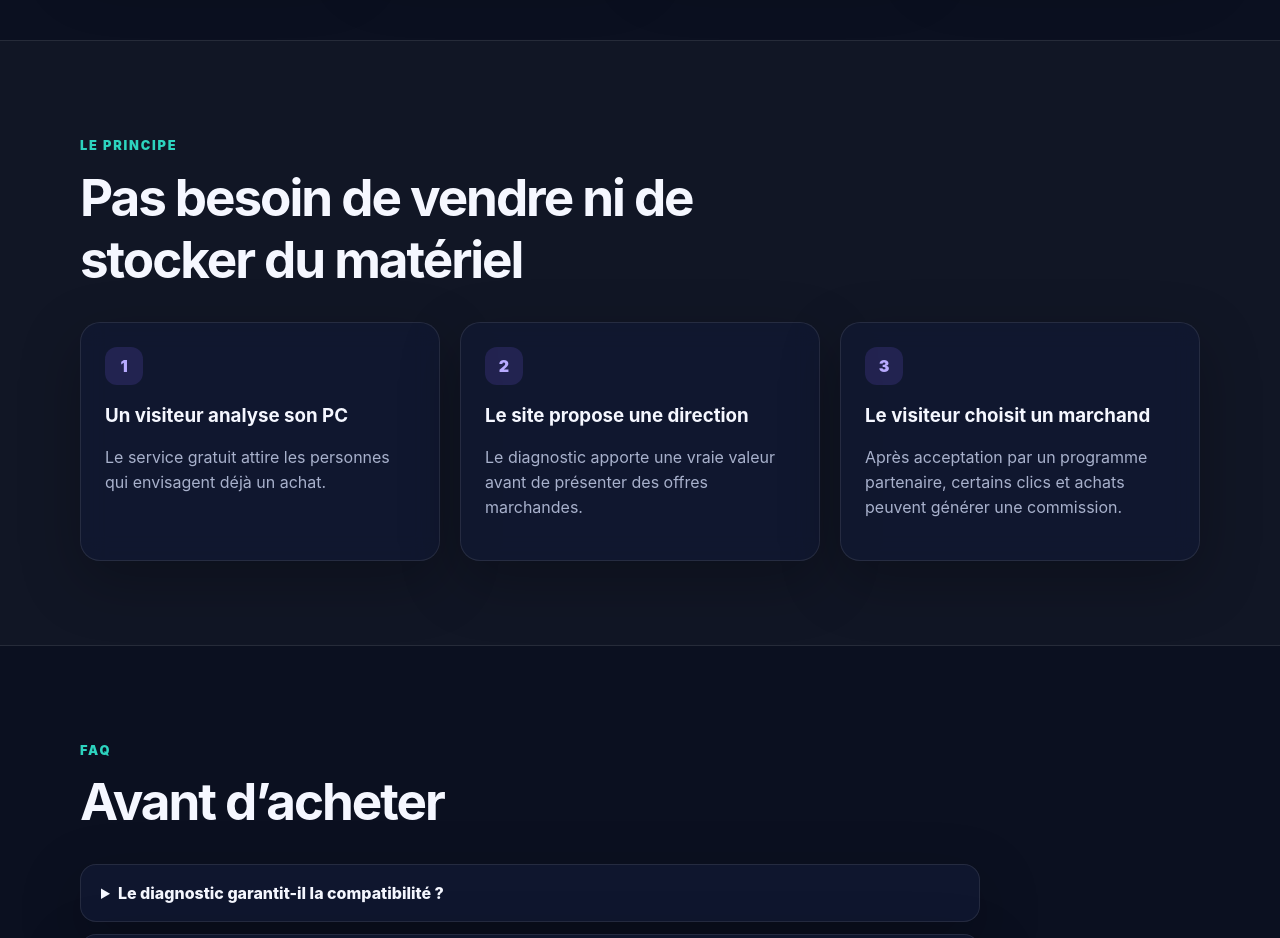
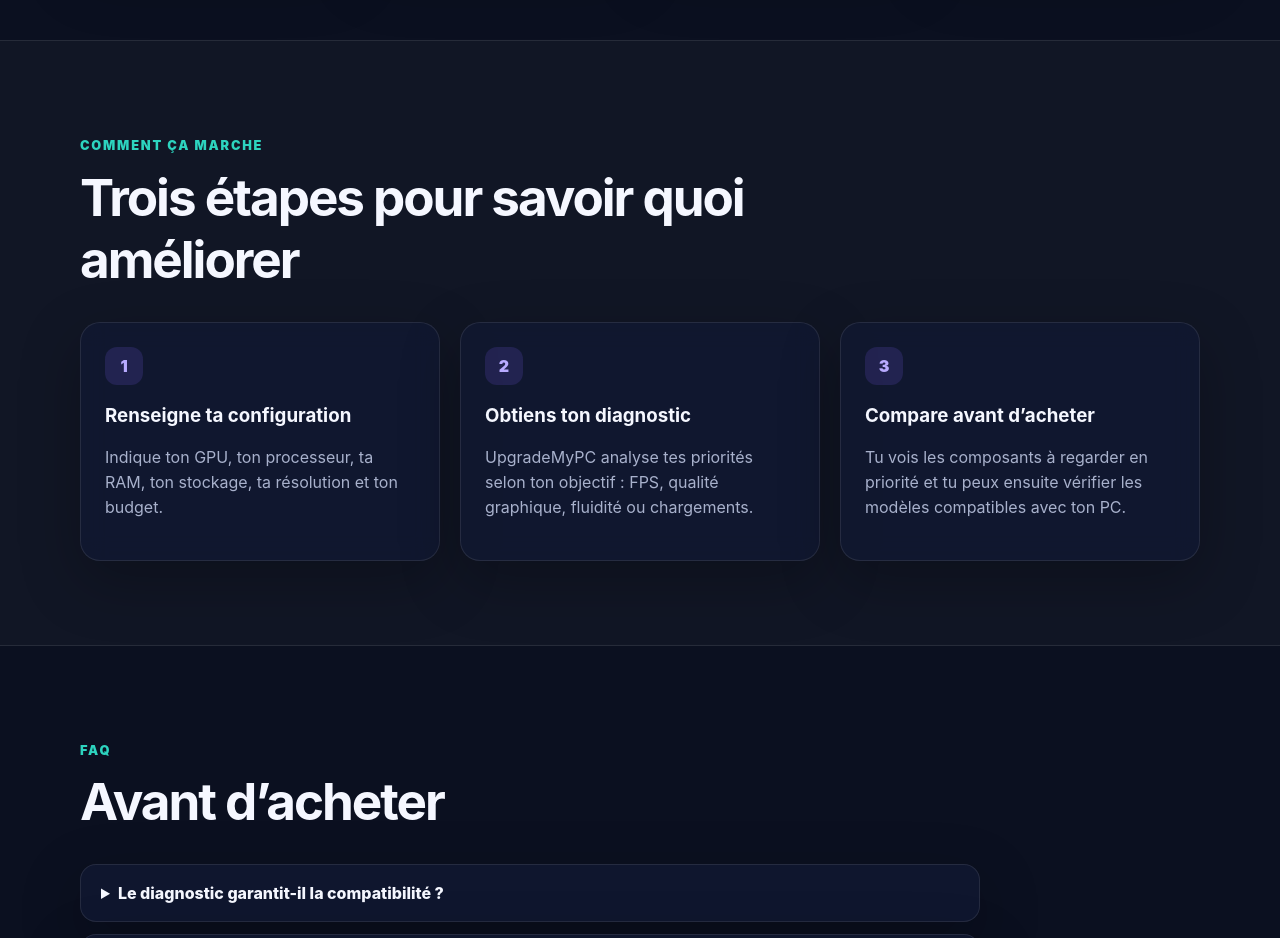
Before and after one commit to LanGoku851/upgrade-my-pc, a plain HTML site: page index.html in a window 1280 px wide. Shown: the part 2260-3198 px from the top of the page. Drawn offline with Linux system fonts and the light colour scheme.

Commit message:
Remplace la section business par un parcours utilisateur

```diff
--- a/index.html
+++ b/index.html
@@ -172,13 +172,13 @@
     <section class="section subtle-section">
       <div class="container how">
         <div class="section-heading narrow">
-          <p class="eyebrow">Le principe</p>
-          <h2>Pas besoin de vendre ni de stocker du matériel</h2>
+          <p class="eyebrow">Comment ça marche</p>
+          <h2>Trois étapes pour savoir quoi améliorer</h2>
         </div>
         <div class="steps">
-          <article><span>1</span><h3>Un visiteur analyse son PC</h3><p>Le service gratuit attire les personnes qui envisagent déjà un achat.</p></article>
-          <article><span>2</span><h3>Le site propose une direction</h3><p>Le diagnostic apporte une vraie valeur avant de présenter des offres marchandes.</p></article>
-          <article><span>3</span><h3>Le visiteur choisit un marchand</h3><p>Après acceptation par un programme partenaire, certains clics et achats peuvent générer une commission.</p></article>
+          <article><span>1</span><h3>Renseigne ta configuration</h3><p>Indique ton GPU, ton processeur, ta RAM, ton stockage, ta résolution et ton budget.</p></article>
+          <article><span>2</span><h3>Obtiens ton diagnostic</h3><p>UpgradeMyPC analyse tes priorités selon ton objectif : FPS, qualité graphique, fluidité ou chargements.</p></article>
+          <article><span>3</span><h3>Compare avant d’acheter</h3><p>Tu vois les composants à regarder en priorité et tu peux ensuite vérifier les modèles compatibles avec ton PC.</p></article>
         </div>
       </div>
     </section>
```
